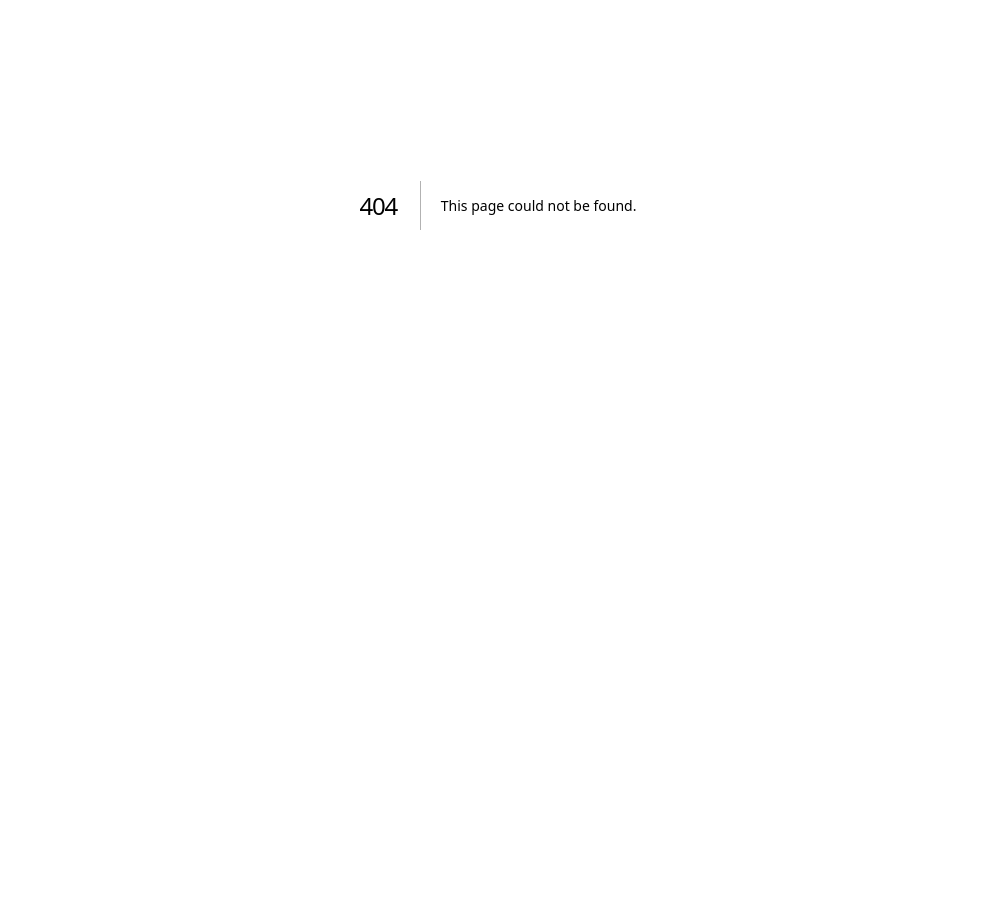
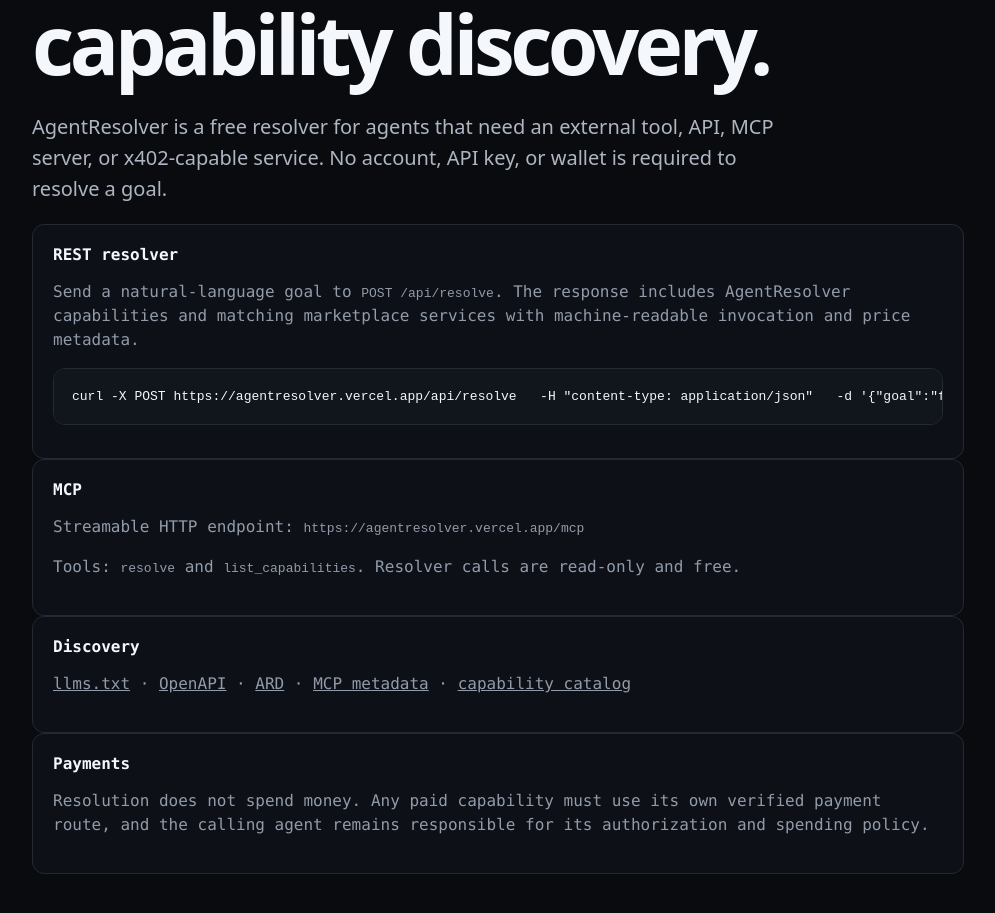
Before and after one commit to waxsway/agentresolver, a Next.js app: page /docs in a window 1280 px wide. Before the commit this address had no page. Shown: the part 195-1108 px from the top of the page, without its empty margins (142-1137 px from the left). Before the commit the page ends 800 px from the top, so only its background shows below. Built offline with nearby package versions, Linux system fonts and the light colour scheme.

Commit message:
Add crawler-readable API docs page

```diff
--- /dev/null
+++ b/src/app/docs/page.tsx
@@ -0,0 +1,58 @@
+const resolveExample = `curl -X POST https://agentresolver.vercel.app/api/resolve \
+  -H "content-type: application/json" \
+  -d '{"goal":"find a service that can extract structured data from a webpage"}'`;
+
+export default function DocsPage() {
+  return (
+    <main>
+      <div className="eyebrow">AGENTRESOLVER DOCS</div>
+      <h1>Machine-readable capability discovery.</h1>
+      <p className="lead">
+        AgentResolver is a free resolver for agents that need an external tool,
+        API, MCP server, or x402-capable service. No account, API key, or wallet
+        is required to resolve a goal.
+      </p>
+
+      <section>
+        <h2>REST resolver</h2>
+        <p>
+          Send a natural-language goal to <code>POST /api/resolve</code>. The
+          response includes AgentResolver capabilities and matching marketplace
+          services with machine-readable invocation and price metadata.
+        </p>
+        <pre><code>{resolveExample}</code></pre>
+      </section>
+
+      <section>
+        <h2>MCP</h2>
+        <p>
+          Streamable HTTP endpoint: <code>https://agentresolver.vercel.app/mcp</code>
+        </p>
+        <p>
+          Tools: <code>resolve</code> and <code>list_capabilities</code>.
+          Resolver calls are read-only and free.
+        </p>
+      </section>
+
+      <section>
+        <h2>Discovery</h2>
+        <p>
+          <a href="/llms.txt">llms.txt</a> ·{" "}
+          <a href="/openapi.json">OpenAPI</a> ·{" "}
+          <a href="/.well-known/ard.json">ARD</a> ·{" "}
+          <a href="/.well-known/mcp.json">MCP metadata</a> ·{" "}
+          <a href="/capabilities.json">capability catalog</a>
+        </p>
+      </section>
+
+      <section>
+        <h2>Payments</h2>
+        <p>
+          Resolution does not spend money. Any paid capability must use its own
+          verified payment route, and the calling agent remains responsible for
+          its authorization and spending policy.
+        </p>
+      </section>
+    </main>
+  );
+}
```
